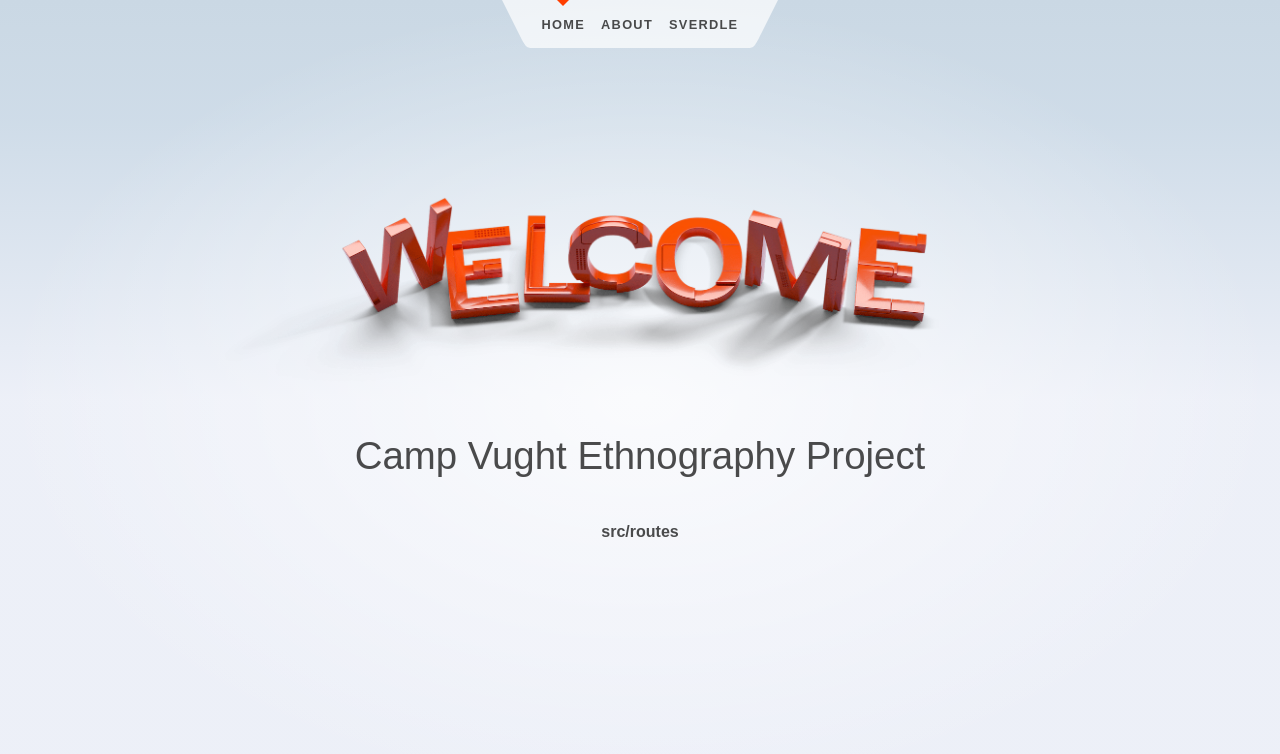
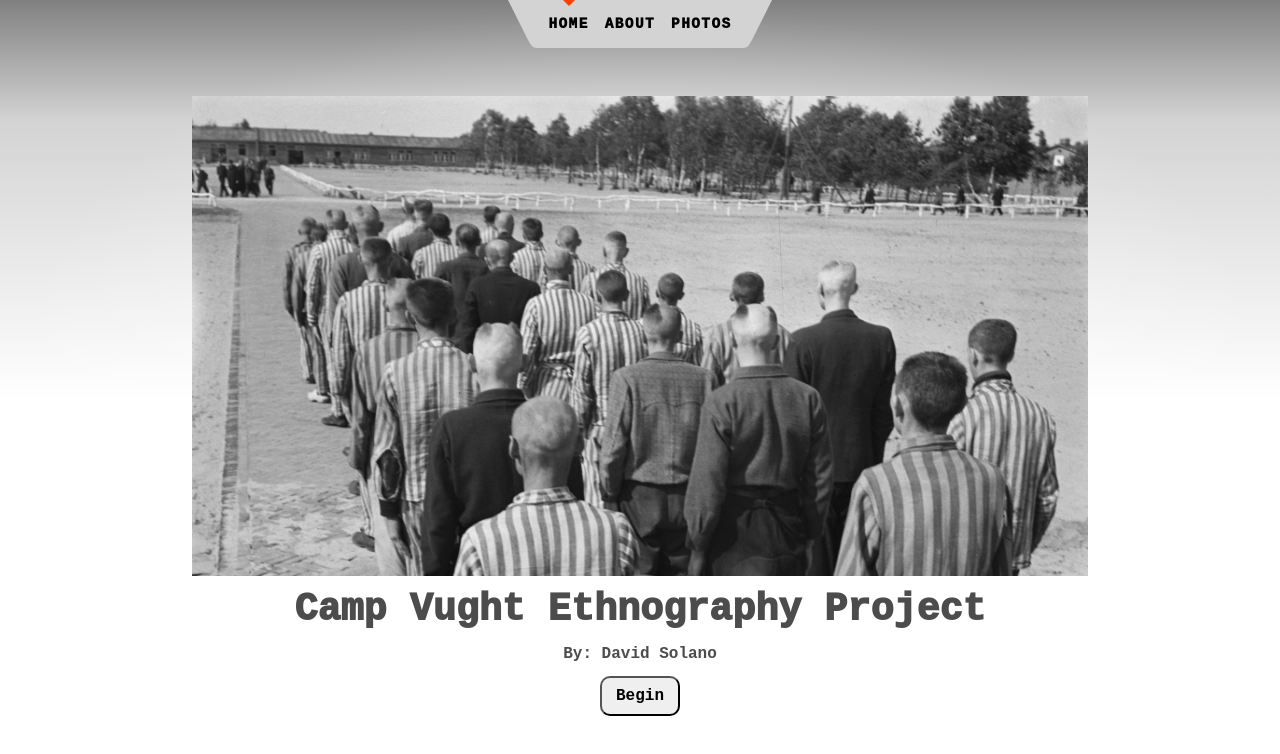
Before and after one commit to DavidJSolano/Ethnography-Project, a SvelteKit app in the folder ethnography/: page / in a window 1280 px wide. Shown: the top 754 px of the page. Built offline with nearby package versions, Linux system fonts and the light colour scheme.

Commit message:
Complete intro page
The intro page is finished, along with the navbar.

```diff
--- a/ethnography/src/routes/+page.svelte
+++ b/ethnography/src/routes/+page.svelte
@@ -1,6 +1,5 @@
 <script>
-	import Counter from './Counter.svelte';
-	import welcome from '$lib/images/svelte-welcome.webp';
+	import old_vught from '$lib/images/old_vught.jpg';
 	import welcome_fallback from '$lib/images/svelte-welcome.png';
 </script>
 
@@ -11,49 +10,56 @@
 
 <section>
 	<h1>
-		<span class="welcome">
+		<div class="intro">
 			<picture>
-				<source srcset={welcome} type="image/webp" />
-				<img src={welcome_fallback} alt="Welcome" />
+				<img src={old_vught} alt="Camp Vught during WWII"/>
 			</picture>
-		</span>
+		</div>
 
 		Camp Vught Ethnography Project<br />
 	</h1>
+	<h2>
+		<strong>By: David Solano</strong>
+	</h2>
+	<a class="begin" href="/about">
+		<button><strong>Begin</strong></button>
+	</a>
 
-	<h2>
-		<strong>src/routes</strong>
-	</h2>
-
-	<Counter />
 </section>
 
 <style>
 	section {
 		display: flex;
 		flex-direction: column;
-		justify-content: center;
 		align-items: center;
 		flex: 0.6;
 	}
 
 	h1 {
 		width: 100%;
+		font-family:'Courier New', Courier, monospace;
+		font-weight: 1000;
+		margin-bottom: 0vh;
 	}
 
-	.welcome {
-		display: block;
-		position: relative;
-		width: 100%;
-		height: 0;
-		padding: 0 0 calc(100% * 495 / 2048) 0;
+	h2 {
+		font-family:'Courier New', Courier, monospace;
 	}
 
-	.welcome img {
-		position: absolute;
-		width: 100%;
-		height: 100%;
+	img {
+		width: 70vw;
+		height: 60vh;
 		top: 0;
-		display: block;
+	}
+
+	button {
+		height: 5vh;
+		width: 10vh;
+		border-radius: 10px;
+		font-family:'Courier New', Courier, monospace;
+	}
+
+	button:hover {
+		background-color: lightgrey;
 	}
 </style>
--- a/ethnography/src/routes/Counter.svelte
+++ /dev/null
@@ -1,106 +0,0 @@
-<!-- <script>
-	import { spring } from 'svelte/motion';
-
-	let count = 0;
-
-	const displayed_count = spring();
-	$: displayed_count.set(count);
-	$: offset = modulo($displayed_count, 1);
-
-	/**
-	 * @param {number} n
-	 * @param {number} m
-	 */
-	function modulo(n, m) {
-		// handle negative numbers
-		return ((n % m) + m) % m;
-	}
-</script>
-
-<div class="counter">
-	<button on:click={() => (count -= 1)} aria-label="Decrease the counter by one">
-		<svg aria-hidden="true" viewBox="0 0 1 1">
-			<path d="M0,0.5 L1,0.5" />
-		</svg>
-	</button>
-
-	<div class="counter-viewport">
-		<div class="counter-digits" style="transform: translate(0, {100 * offset}%)">
-			<strong class="hidden" aria-hidden="true">{Math.floor($displayed_count + 1)}</strong>
-			<strong>{Math.floor($displayed_count)}</strong>
-		</div>
-	</div>
-
-	<button on:click={() => (count += 1)} aria-label="Increase the counter by one">
-		<svg aria-hidden="true" viewBox="0 0 1 1">
-			<path d="M0,0.5 L1,0.5 M0.5,0 L0.5,1" />
-		</svg>
-	</button>
-</div>
-
-<style>
-	.counter {
-		display: flex;
-		border-top: 1px solid rgba(0, 0, 0, 0.1);
-		border-bottom: 1px solid rgba(0, 0, 0, 0.1);
-		margin: 1rem 0;
-	}
-
-	.counter button {
-		width: 2em;
-		padding: 0;
-		display: flex;
-		align-items: center;
-		justify-content: center;
-		border: 0;
-		background-color: transparent;
-		touch-action: manipulation;
-		font-size: 2rem;
-	}
-
-	.counter button:hover {
-		background-color: var(--color-bg-1);
-	}
-
-	svg {
-		width: 25%;
-		height: 25%;
-	}
-
-	path {
-		vector-effect: non-scaling-stroke;
-		stroke-width: 2px;
-		stroke: #444;
-	}
-
-	.counter-viewport {
-		width: 8em;
-		height: 4em;
-		overflow: hidden;
-		text-align: center;
-		position: relative;
-	}
-
-	.counter-viewport strong {
-		position: absolute;
-		display: flex;
-		width: 100%;
-		height: 100%;
-		font-weight: 400;
-		color: var(--color-theme-1);
-		font-size: 4rem;
-		align-items: center;
-		justify-content: center;
-	}
-
-	.counter-digits {
-		position: absolute;
-		width: 100%;
-		height: 100%;
-	}
-
-	.hidden {
-		top: -100%;
-		user-select: none;
-	}
-</style> -->
--- a/ethnography/src/routes/Header.svelte
+++ b/ethnography/src/routes/Header.svelte
@@ -17,8 +17,8 @@
 				<li aria-current={$page.url.pathname === '/about' ? 'page' : undefined}>
 					<a href="/about">About</a>
 				</li>
-				<li aria-current={$page.url.pathname.startsWith('/sverdle') ? 'page' : undefined}>
-					<a href="/sverdle">Sverdle</a>
+				<li aria-current={$page.url.pathname.startsWith('/photos') ? 'page' : undefined}>
+					<a href="/photos">Photos</a>
 				</li>
 			</ul>
 			<svg viewBox="0 0 2 3" aria-hidden="true">
@@ -43,7 +43,7 @@
 	nav {
 		display: flex;
 		justify-content: center;
-		--background: rgba(255, 255, 255, 0.7);
+		--background: lightgrey;
 	}
 
 	svg {
@@ -91,9 +91,10 @@
 		height: 100%;
 		align-items: center;
 		padding: 0 0.5rem;
-		color: var(--color-text);
-		font-weight: 700;
-		font-size: 0.8rem;
+		color: black;
+		font-family:'Courier New', Courier, monospace;
+		font-weight: 1000;
+		font-size: 0.9rem;
 		text-transform: uppercase;
 		letter-spacing: 0.1em;
 		text-decoration: none;
@@ -101,6 +102,6 @@
 	}
 
 	a:hover {
-		color: var(--color-theme-1);
+		color: blue;
 	}
 </style>
--- a/ethnography/src/routes/styles.css
+++ b/ethnography/src/routes/styles.css
@@ -1,12 +1,12 @@
-@import '@fontsource/fira-mono';
+@import "@fontsource/fira-mono";
 
 :root {
-	--font-body: Arial, -apple-system, BlinkMacSystemFont, 'Segoe UI', Roboto, Oxygen, Ubuntu,
-		Cantarell, 'Open Sans', 'Helvetica Neue', sans-serif;
-	--font-mono: 'Fira Mono', monospace;
-	--color-bg-0: rgb(202, 216, 228);
-	--color-bg-1: hsl(209, 36%, 86%);
-	--color-bg-2: hsl(224, 44%, 95%);
+  --font-body: Arial, -apple-system, BlinkMacSystemFont, "Segoe UI", Roboto,
+    Oxygen, Ubuntu, Cantarell, "Open Sans", "Helvetica Neue", sans-serif;
+  --font-mono: "Fira Mono", monospace;
+  --color-bg-0: grey;
+  --color-bg-1: lightgrey;
+  --color-bg-2: white;
   --color-theme-1: #ff3e00;
   --color-theme-2: #4075a6;
   --color-text: rgba(0, 0, 0, 0.7);
@@ -27,7 +27,12 @@ body {
       rgba(255, 255, 255, 0.75) 0%,
       rgba(255, 255, 255, 0) 100%
     ),
-		linear-gradient(180deg, var(--color-bg-0) 0%, var(--color-bg-1) 15%, var(--color-bg-2) 50%);
+    linear-gradient(
+      180deg,
+      var(--color-bg-0) 0%,
+      var(--color-bg-1) 15%,
+      var(--color-bg-2) 50%
+    );
 }
 
 h1,
```
Also changed, not shown: ethnography/src/app.html (indentation only), ethnography/src/lib/images/old_vught.jpg (added), ethnography/static/favicon.png (deleted). Lines whose indentation alone changed are shown as unchanged.
